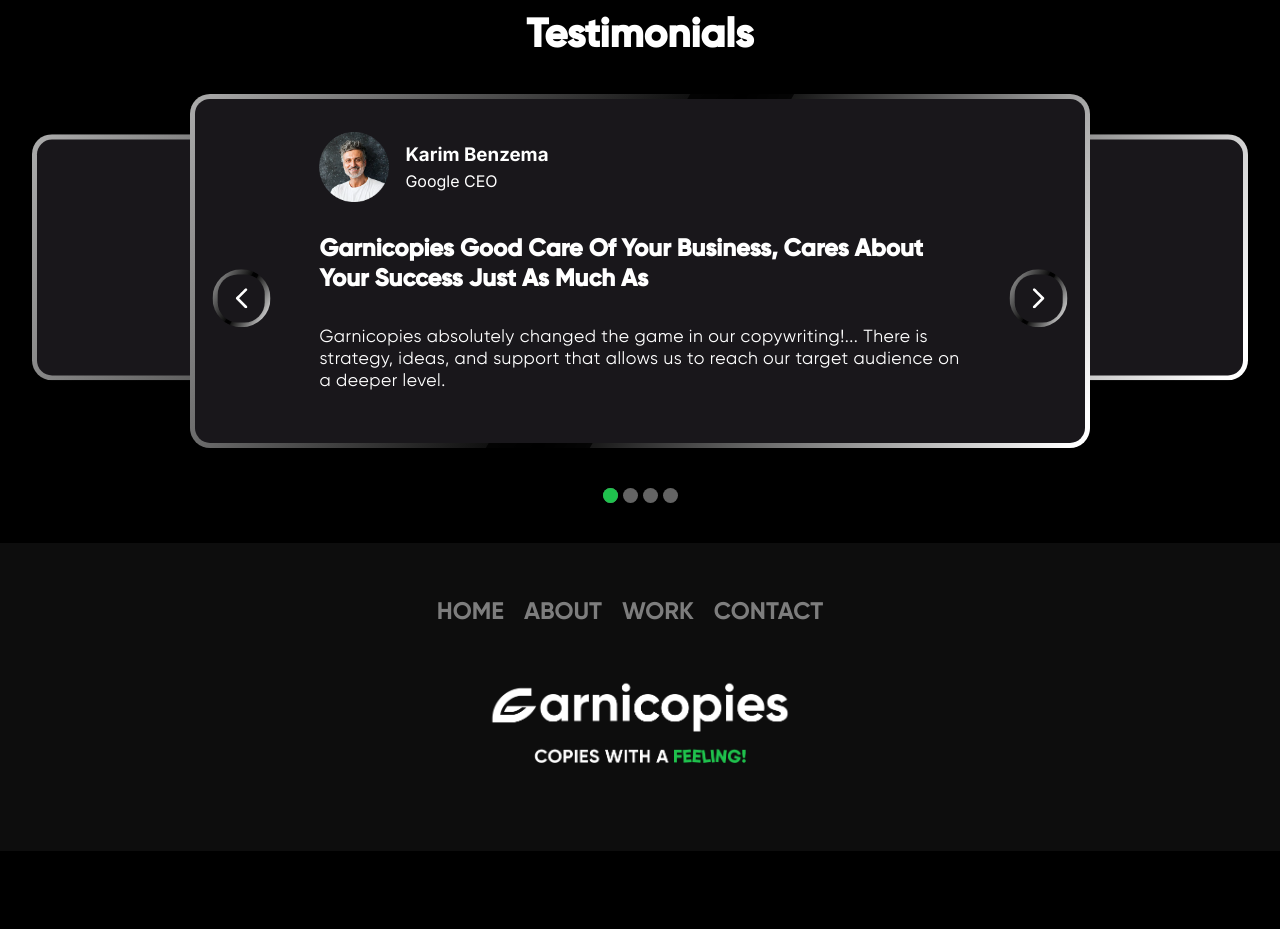
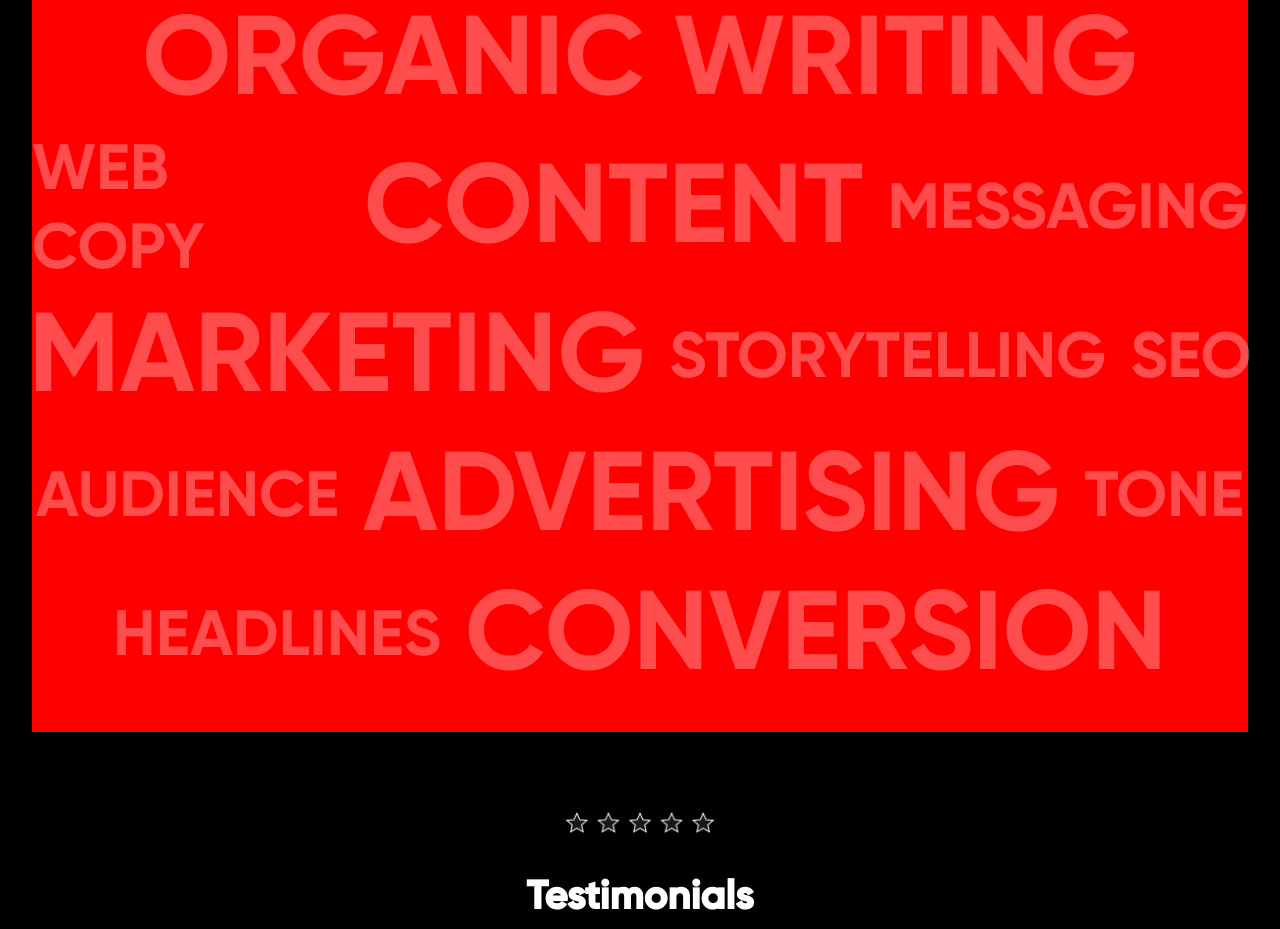
Before and after one commit to OlaoreFouad/garnicopies-frontend, a Next.js app in the folder garnicopes/: page /about in a window 1280 px wide. Shown: the part 1600-2529 px from the top of the page. Before the commit the page ends 2451 px from the top, so only its background shows below. Built offline with nearby package versions, Linux system fonts and the light colour scheme.

Commit message:
fix: working on the strengths sectin

```diff
--- /dev/null
+++ b/garnicopes/app/about/Strengths.tsx
@@ -0,0 +1,34 @@
+import React from "react";
+
+function Strengths() {
+  return (
+    //STYLING in the landing scss, this is the section that displays the other section
+    <section className="strength">
+      Strengths
+      <div className="strength__descriptions">
+        <p className="bold">ORGANIC WRITING</p>
+      </div>
+      <div className="strength__descriptions">
+        <p>WEB COPY</p>
+        <p className="bold">content</p>
+        <p>messaging</p>
+      </div>
+      <div className="strength__descriptions">
+        <p className="bold">Marketing</p>
+        <p>storytelling</p>
+        <p>seo</p>
+      </div>
+      <div className="strength__descriptions">
+        <p>audience</p>
+        <p className="bold">advertising</p>
+        <p>tone</p>
+      </div>
+      <div className="strength__descriptions">
+        <p>headlines</p>
+        <p className="bold">conversion</p>
+      </div>
+    </section>
+  );
+}
+
+export default Strengths;
--- a/garnicopes/app/about/page.tsx
+++ b/garnicopes/app/about/page.tsx
@@ -3,6 +3,7 @@ import { Testimonials } from "../landing_page/Testimonials";
 import { AnimatePresence, motion } from "framer-motion";
 import { AdventureModel } from "../landing_page/Adventure";
 import Image from "next/image";
+import Strengths from "./Strengths";
 
 const data: Array<AdventureModel> = [
   {
@@ -47,12 +48,13 @@ function Page() {
         <p>
           Our journey started with a passion for crafting compelling, authentic
           content that resonates with audiences. As a team of creative minds, we
-          set out to create a copywriting studio<span> that focuses on organic,
-          impactful writing.</span>
+          set out to create a copywriting studio
+          <span> that focuses on organic, impactful writing.</span>
         </p>
       </div>
       <Story />
 
+      <Strengths />
       <Testimonials />
     </motion.div>
   );
--- a/garnicopes/app/landing_page/_landing.scss
+++ b/garnicopes/app/landing_page/_landing.scss
@@ -14,7 +14,7 @@
 }
 
 .initial__header {
-  animation: heading .8s ease-in-out 1;
+  animation: heading 0.8s ease-in-out 1;
   @keyframes heading {
     from {
       opacity: 0;
@@ -284,11 +284,9 @@
         font-weight: 300;
         font-style: normal;
         font-size: 1.4em;
-
         letter-spacing: 2px;
         width: 70%;
         @media screen and (max-width: 800px) {
-          // font-size: 1em;
           width: 90%;
         }
         @media screen and (max-width: 570px) {
@@ -305,7 +303,6 @@
       top: 50%;
       left: 50%;
       z-index: -10;
-
       transform: translate(-50%, -50%) rotate(35deg);
     }
 
@@ -421,10 +418,7 @@
       font-family: gilroyRegular;
       letter-spacing: 1.5px;
       line-height: 1.4em;
-
       span {
-        // font-style: gilroyBold;
-
         font-weight: 700;
         color: $green;
       }
@@ -660,3 +654,26 @@
     transform: translate(-50%, -50%);
   }
 }
+
+.strength {
+  background: red;
+  margin: 10vh auto;
+  padding: 3vh 0pc;
+  font-family: gilroyBold;
+  &__descriptions {
+    display: flex;
+    align-items: center;
+    justify-content: center;
+    gap: 1.5em;
+    color: #ffffff4d;
+    p {
+      margin: auto 0px;
+      font-size: 4em;
+      text-transform: uppercase;
+      &.bold{
+        font-size: 7em;
+      }
+      // display: inline;
+    }
+  }
+}
--- a/garnicopes/app/styles/styles.css
+++ b/garnicopes/app/styles/styles.css
@@ -880,6 +880,28 @@ footer ul li a:hover {
   top: 40%;
   left: 50%;
   transform: translate(-50%, -50%);
+}
+
+.strength {
+  background: red;
+  margin: 10vh auto;
+  padding: 3vh 0pc;
+  font-family: gilroyBold;
+}
+.strength__descriptions {
+  display: flex;
+  align-items: center;
+  justify-content: center;
+  gap: 1.5em;
+  color: rgba(255, 255, 255, 0.3019607843);
+}
+.strength__descriptions p {
+  margin: auto 0px;
+  font-size: 4em;
+  text-transform: uppercase;
+}
+.strength__descriptions p.bold {
+  font-size: 7em;
 }
 
 @font-face {
```
Also changed, not shown: 1 other file (tests, documents, lock files or other folders).
